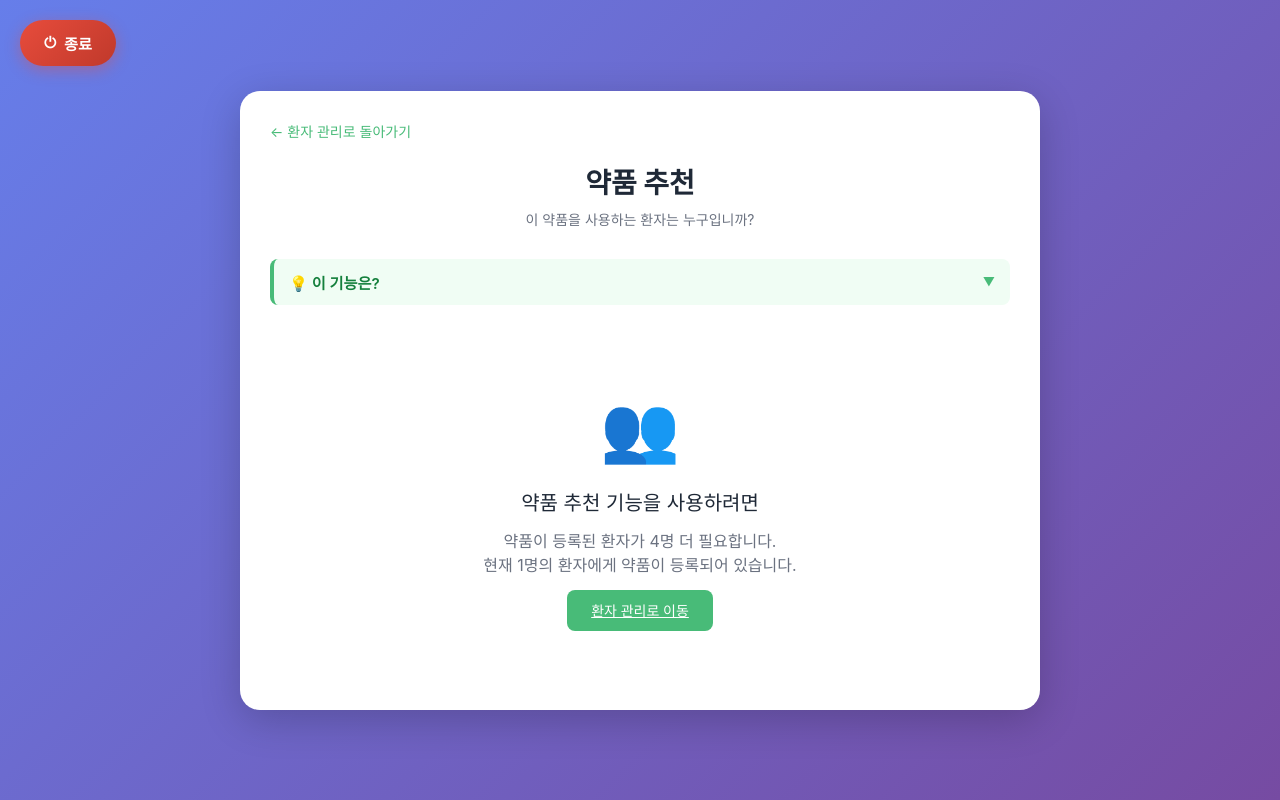
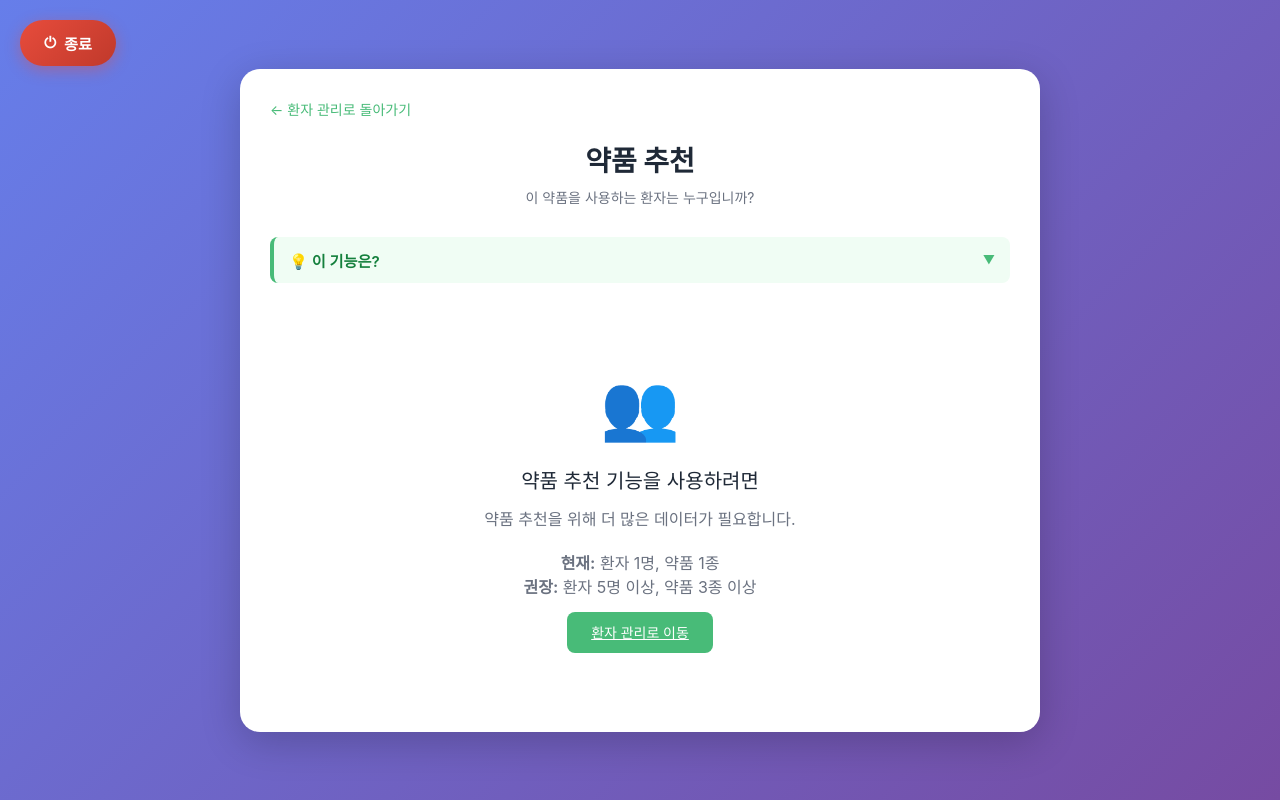
Before and after one commit to ejrwoals/yak-jaego, a Flask app: page /patient/suggest in a window 1280 px wide. Run offline with Flask 3, Linux system fonts and the light colour scheme; tables that the repository leaves empty hold one stand-in row (values such as "Sample post").

Commit message:
Improve drug suggestion filtering and enhance recommendation UI

```diff
--- a/templates/patient_suggest.html
+++ b/templates/patient_suggest.html
@@ -205,6 +205,14 @@
         margin-bottom: 8px;
     }
 
+    .chart-container {
+        position: relative;
+    }
+
+    .chart-container svg {
+        display: block;
+    }
+
     /* 유사 약품 섹션 */
     .similar-drugs-container {
         background: white;
@@ -213,10 +221,21 @@
         margin-bottom: 20px;
     }
 
+    .similar-drugs-header {
+        display: flex;
+        align-items: center;
+        justify-content: space-between;
+        cursor: pointer;
+        user-select: none;
+    }
+
+    .similar-drugs-header:hover {
+        opacity: 0.8;
+    }
+
     .similar-drugs-title {
         font-size: 12px;
         color: #6b7280;
-        margin-bottom: 12px;
         display: flex;
         align-items: center;
         gap: 6px;
@@ -224,6 +243,16 @@
 
     .similar-drugs-title .icon {
         font-size: 14px;
+    }
+
+    .similar-drugs-toggle {
+        font-size: 10px;
+        color: #9ca3af;
+        transition: transform 0.2s;
+    }
+
+    .similar-drugs-list {
+        margin-top: 12px;
     }
 
     .similar-drug-item {
@@ -1748,14 +1777,14 @@
 
     // 비활성 상태 표시
     function showInactiveState(status) {
-        var remaining = status.required_count - status.patients_with_drugs;
         document.getElementById('mainContent').innerHTML =
             '<div class="inactive-state">' +
                 '<div class="inactive-icon">👥</div>' +
                 '<div class="inactive-title">약품 추천 기능을 사용하려면</div>' +
                 '<div class="inactive-message">' +
-                    '약품이 등록된 환자가 ' + remaining + '명 더 필요합니다.<br>' +
-                    '현재 ' + status.patients_with_drugs + '명의 환자에게 약품이 등록되어 있습니다.' +
+                    '약품 추천을 위해 더 많은 데이터가 필요합니다.<br><br>' +
+                    '<strong>현재:</strong> 환자 ' + status.patients_with_drugs + '명, 약품 ' + status.drugs_with_patients + '종<br>' +
+                    '<strong>권장:</strong> 환자 ' + status.required_count + '명 이상, 약품 ' + status.required_drugs + '종 이상' +
                 '</div>' +
                 '<a href="/patient/manage" class="btn btn-primary">환자 관리로 이동</a>' +
             '</div>';
@@ -1784,10 +1813,33 @@
     function renderSuggestionCard(suggestion) {
         selectedPatient = null;
 
-        var sparklineSvg = generateSparklineSVG(suggestion.monthly_usage || []);
+        // 평균 간격 ± 표준편차
         var avgInterval = suggestion.avg_interval ? suggestion.avg_interval.toFixed(1) : '-';
-        var periodicityScore = suggestion.periodicity_score ? suggestion.periodicity_score.toFixed(1) : '-';
+        var intervalStd = (suggestion.avg_interval && suggestion.interval_cv)
+            ? (suggestion.avg_interval * suggestion.interval_cv).toFixed(1)
+            : null;
+        var intervalDisplay = intervalStd ? avgInterval + '±' + intervalStd : avgInterval;
+
+        // 평균 사용량 ± 표준편차
+        var avgPeakHeight = suggestion.avg_peak_height ? suggestion.avg_peak_height.toFixed(1) : '-';
+        var heightStd = (suggestion.avg_peak_height && suggestion.height_cv)
+            ? (suggestion.avg_peak_height * suggestion.height_cv).toFixed(1)
+            : null;
+        var usageDisplay = heightStd ? avgPeakHeight + '±' + heightStd : avgPeakHeight;
+
+        // 활동률
+        var activeMonths = suggestion.active_months || 0;
+        var activityDisplay = activeMonths + '/12개월';
+
+        // 런웨이
+        var runway = (suggestion.monthly_avg && suggestion.monthly_avg > 0)
+            ? Math.round(suggestion.current_stock / suggestion.monthly_avg) + '개월'
+            : '-';
+
         var skipText = suggestion.skip_count > 0 ? ' (' + suggestion.skip_count + '회 건너뜀)' : '';
+
+        // 차트에 현재 재고 전달
+        var sparklineSvg = generateSparklineSVG(suggestion.monthly_usage || [], suggestion.current_stock);
 
         var registeredWarning = suggestion.registered_count > 0 ?
             '<div style="text-align: center; color: #f59e0b; font-size: 13px; margin-top: -12px; margin-bottom: 12px;">' +
@@ -1805,20 +1857,20 @@
                 '</div>' +
                 '<div class="metrics-grid">' +
                     '<div class="metric-card">' +
-                        '<div class="metric-value">' + periodicityScore + '</div>' +
-                        '<div class="metric-label">주기성 점수</div>' +
-                    '</div>' +
-                    '<div class="metric-card">' +
-                        '<div class="metric-value">' + avgInterval + '</div>' +
+                        '<div class="metric-value">' + intervalDisplay + '</div>' +
                         '<div class="metric-label">평균 간격 (개월)</div>' +
                     '</div>' +
                     '<div class="metric-card">' +
-                        '<div class="metric-value">' + suggestion.peak_count + '</div>' +
-                        '<div class="metric-label">피크 수</div>' +
+                        '<div class="metric-value">' + usageDisplay + '</div>' +
+                        '<div class="metric-label">평균 사용량 (개)</div>' +
                     '</div>' +
                     '<div class="metric-card">' +
-                        '<div class="metric-value">' + suggestion.current_stock + '</div>' +
-                        '<div class="metric-label">현재 재고</div>' +
+                        '<div class="metric-value">' + activityDisplay + '</div>' +
+                        '<div class="metric-label">활동률</div>' +
+                    '</div>' +
+                    '<div class="metric-card">' +
+                        '<div class="metric-value">' + runway + '</div>' +
+                        '<div class="metric-label">런웨이</div>' +
                     '</div>' +
                 '</div>' +
                 '<div class="sparkline-container">' +
@@ -2060,10 +2112,14 @@
         }
 
         var html = '<div class="similar-drugs-container">' +
-            '<div class="similar-drugs-title">' +
-                '<span class="icon">🔗</span>' +
-                '유사한 패턴의 등록 약품 (KNN K=' + nearestDrugs.length + ')' +
-            '</div>';
+            '<div class="similar-drugs-header" onclick="toggleSimilarDrugs()">' +
+                '<div class="similar-drugs-title">' +
+                    '<span class="icon">🔗</span>' +
+                    '유사한 패턴의 등록 약품 (KNN K=' + nearestDrugs.length + ')' +
+                '</div>' +
+                '<span class="similar-drugs-toggle">▶</span>' +
+            '</div>' +
+            '<div class="similar-drugs-list" style="display: none;">';
 
         for (var i = 0; i < nearestDrugs.length; i++) {
             var drug = nearestDrugs[i];
@@ -2079,42 +2135,103 @@
             '</div>';
         }
 
-        html += '</div>';
+        html += '</div></div>';
         return html;
     }
 
+    // 유사 약품 섹션 토글
+    function toggleSimilarDrugs() {
+        var list = document.querySelector('.similar-drugs-list');
+        var toggle = document.querySelector('.similar-drugs-toggle');
+        if (list && toggle) {
+            if (list.style.display === 'none') {
+                list.style.display = 'block';
+                toggle.textContent = '▼';
+            } else {
+                list.style.display = 'none';
+                toggle.textContent = '▶';
+            }
+        }
+    }
+
     // 스파크라인 SVG 생성
-    function generateSparklineSVG(data) {
+    function generateSparklineSVG(data, currentStock) {
         if (!data || data.length === 0) {
-            return '<svg width="100%" height="60"></svg>';
+            return '<div class="chart-container"><svg width="100%" height="80"></svg></div>';
         }
 
         var width = 700;
-        var height = 60;
+        var height = 80;
+        var paddingLeft = 35;
+        var paddingRight = 40;
+        var paddingTop = 15;
+        var paddingBottom = 5;
+        var chartWidth = width - paddingLeft - paddingRight;
+        var chartHeight = height - paddingTop - paddingBottom;
+
         var maxVal = Math.max.apply(null, data) || 1;
+        var minVal = Math.min.apply(null, data.filter(function(v) { return v > 0; })) || 0;
+        var avgVal = data.reduce(function(a, b) { return a + b; }, 0) / data.length;
+        var lastVal = data[data.length - 1];
         var n = data.length;
 
+        // Y 좌표 계산 함수 (0~maxVal 범위)
+        function getY(v) {
+            return paddingTop + chartHeight - (v / maxVal) * chartHeight;
+        }
+
+        // X 좌표 계산 함수
+        function getX(i) {
+            return paddingLeft + (i / (n - 1)) * chartWidth;
+        }
+
         var points = data.map(function(v, i) {
-            var x = (i / (n - 1)) * (width - 20) + 10;
-            var y = height - 5 - (v / maxVal) * (height - 10);
-            return x + ',' + y;
+            return getX(i) + ',' + getY(v);
         });
 
         var path = 'M' + points.join(' L');
 
+        // 평균선
+        var avgY = getY(avgVal);
+        var avgLine = '<line x1="' + paddingLeft + '" y1="' + avgY + '" x2="' + (width - paddingRight) + '" y2="' + avgY + '" stroke="#94a3b8" stroke-width="1" stroke-dasharray="4,4"/>';
+
+        // 데이터 포인트 (원)
         var circles = data.map(function(v, i) {
             if (v > 0) {
-                var x = (i / (n - 1)) * (width - 20) + 10;
-                var y = height - 5 - (v / maxVal) * (height - 10);
-                return '<circle cx="' + x + '" cy="' + y + '" r="3" fill="#48bb78"/>';
+                return '<circle cx="' + getX(i) + '" cy="' + getY(v) + '" r="3" fill="#48bb78"/>';
             }
             return '';
         }).join('');
 
-        return '<svg width="100%" height="' + height + '" viewBox="0 0 ' + width + ' ' + height + '" preserveAspectRatio="none">' +
-            '<path d="' + path + '" fill="none" stroke="#48bb78" stroke-width="2"/>' +
-            circles +
-        '</svg>';
+        // 최대값 레이블 (좌측)
+        var maxLabel = '<text x="' + (paddingLeft - 5) + '" y="' + (paddingTop + 4) + '" text-anchor="end" font-size="10" fill="#6b7280">' + maxVal + '</text>';
+
+        // 평균값 레이블 (좌측)
+        var avgLabel = '<text x="' + (paddingLeft - 5) + '" y="' + (avgY + 3) + '" text-anchor="end" font-size="9" fill="#94a3b8">' + Math.round(avgVal) + '</text>';
+
+        // 최근 값 강조 (우측 끝)
+        var lastX = getX(n - 1);
+        var lastY = getY(lastVal);
+        var lastCircle = '<circle cx="' + lastX + '" cy="' + lastY + '" r="5" fill="#48bb78"/>';
+        var lastLabel = '<text x="' + (lastX + 8) + '" y="' + (lastY + 4) + '" font-size="11" font-weight="600" fill="#48bb78">' + lastVal + '</text>';
+
+        // 현재 재고 (우측 상단)
+        var stockLabel = currentStock !== undefined
+            ? '<text x="' + (width - 5) + '" y="12" text-anchor="end" font-size="11" fill="#6b7280">현재 재고: <tspan font-weight="600">' + currentStock + '</tspan>개</text>'
+            : '';
+
+        return '<div class="chart-container">' +
+            '<svg width="100%" height="' + height + '" viewBox="0 0 ' + width + ' ' + height + '" preserveAspectRatio="none">' +
+                stockLabel +
+                avgLine +
+                '<path d="' + path + '" fill="none" stroke="#48bb78" stroke-width="2"/>' +
+                circles +
+                lastCircle +
+                maxLabel +
+                avgLabel +
+                lastLabel +
+            '</svg>' +
+        '</div>';
     }
 
     // 약품 등록
@@ -2671,6 +2788,7 @@
             var data = await response.json();
 
             if (data.status === 'success') {
+                await loadStats();
                 await loadNextSuggestion();
                 await loadSkippedDrugs();
             } else {
```
Also changed, not shown: suggestion_engine.py (+65 -13 lines), README.md.
